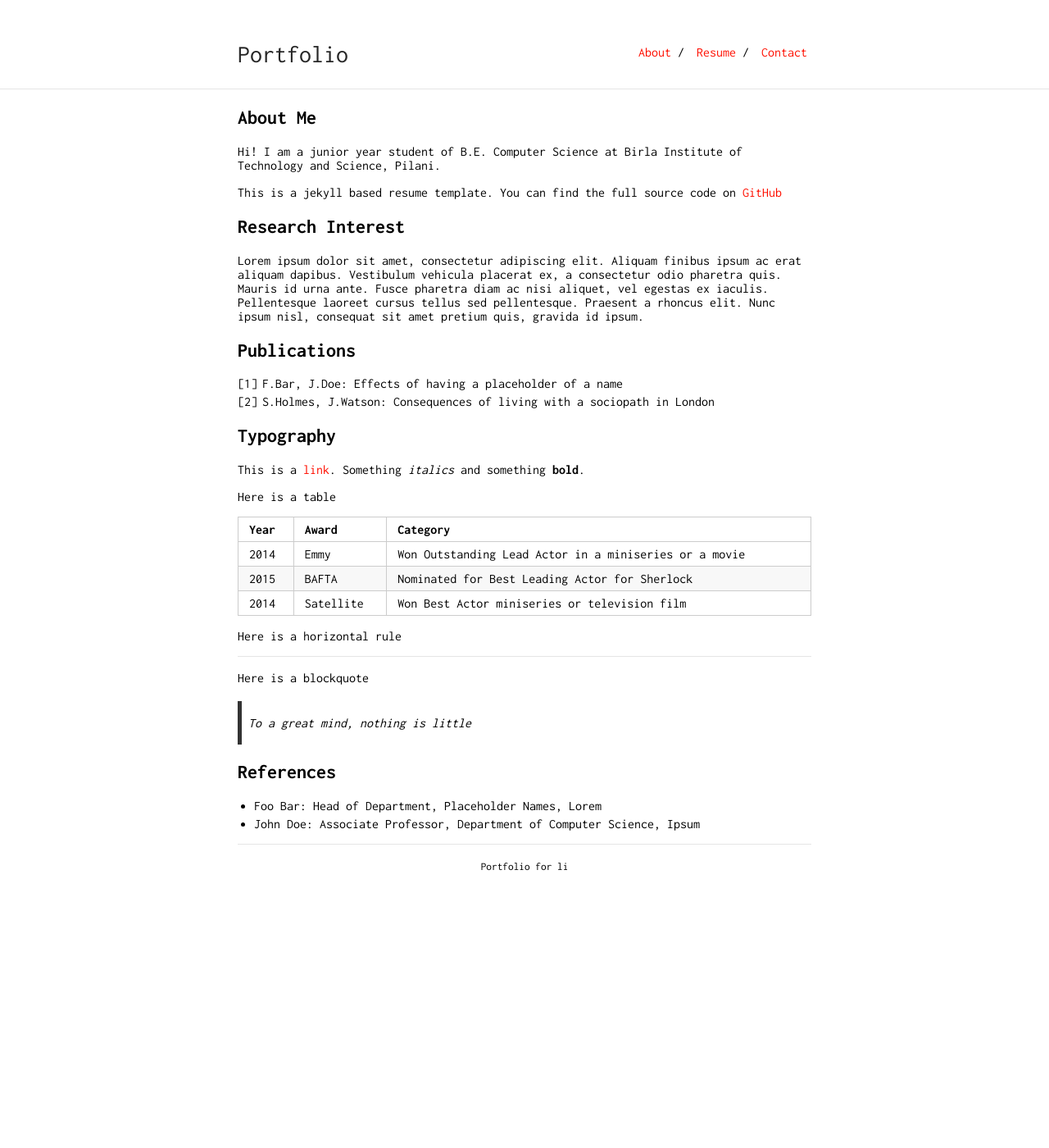
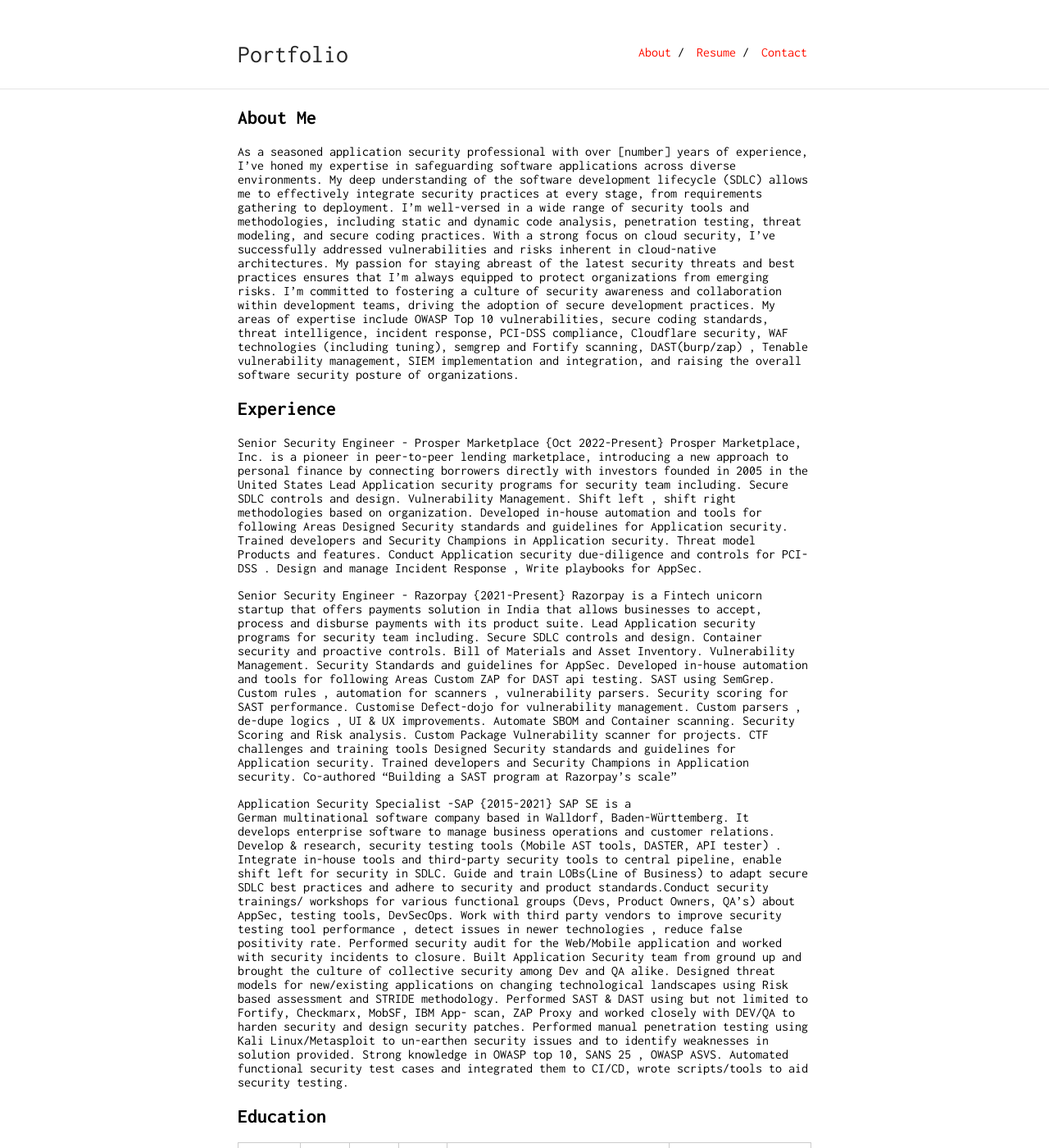
Before and after one commit to lib-rxi/portfolio, a Jekyll site: the page built from index.md, in a window 1280 px wide and 1400 px high. Shown: the whole window at 82% size. Built offline with Jekyll 4.4.1, drawn with Linux system fonts in a browser that asks for light colours; our own code applies the rules of GitHub Pages for plain Markdown files; some of the changed text lies outside the part shown.

Commit message:
Update index.md

```diff
--- a/index.md
+++ b/index.md
@@ -6,18 +6,67 @@ layout: default
 
 <!--<img class="profile-picture" src="sherlock.jpg">-->
 
-Hi! I am a junior year student of B.E. Computer Science at Birla Institute of Technology and Science, Pilani.
+As a seasoned application security professional with over [number] years of experience, I've honed my expertise in safeguarding software applications across diverse environments. My deep understanding of the software development lifecycle (SDLC) allows me to effectively integrate security practices at every stage, from requirements gathering to deployment. I'm well-versed in a wide range of security tools and methodologies, including static and dynamic code analysis, penetration testing, threat modeling, and secure coding practices. With a strong focus on cloud security, I've successfully addressed vulnerabilities and risks inherent in cloud-native architectures. My passion for staying abreast of the latest security threats and best practices ensures that I'm always equipped to protect organizations from emerging risks. I'm committed to fostering a culture of security awareness and collaboration within development teams, driving the adoption of secure development practices. My areas of expertise include OWASP Top 10 vulnerabilities, secure coding standards, threat intelligence, incident response, PCI-DSS compliance, Cloudflare security, WAF technologies (including tuning), semgrep and Fortify scanning, DAST(burp/zap) , Tenable vulnerability management, SIEM implementation and integration, and raising the overall software security posture of organizations.
 
-This is a jekyll based resume template. You can find the full source code on [GitHub](https://github.com/bk2dcradle/researcher)
+## Experience
 
-## Research Interest
+Senior Security Engineer - Prosper Marketplace {Oct 2022-Present}
+Prosper Marketplace, Inc. is a pioneer in peer-to-peer lending marketplace, introducing a new approach to personal finance by connecting borrowers directly with investors founded in 2005 in the United States
+Lead Application security programs for security team including.
+Secure SDLC controls and design.
+Vulnerability Management.
+Shift left , shift right methodologies based on organization.
+Developed in-house automation and tools for following Areas
+Designed Security standards and guidelines for Application security.
+Trained developers and Security Champions in Application security.
+Threat model Products and features.
+Conduct Application security due-diligence and controls for PCI-DSS .
+ Design and manage Incident Response , Write playbooks for AppSec.
 
-Lorem ipsum dolor sit amet, consectetur adipiscing elit. Aliquam finibus ipsum ac erat aliquam dapibus. Vestibulum vehicula placerat ex, a consectetur odio pharetra quis. Mauris id urna ante. Fusce pharetra diam ac nisi aliquet, vel egestas ex iaculis. Pellentesque laoreet cursus tellus sed pellentesque. Praesent a rhoncus elit. Nunc ipsum nisl, consequat sit amet pretium quis, gravida id ipsum.
+ Senior Security Engineer - Razorpay {2021-Present}
+Razorpay is a Fintech unicorn startup that offers payments solution in India that allows businesses to accept, process and disburse payments with its product suite.
+Lead Application security programs for security team including.
+Secure SDLC controls and design.
+Container security and proactive controls.
+Bill of Materials and Asset Inventory.
+Vulnerability Management.
+Security Standards and guidelines for AppSec.
+Developed in-house automation and tools for following Areas
+Custom ZAP for DAST api testing.
+SAST using SemGrep.
+Custom rules , automation for scanners , vulnerability parsers.
+Security scoring for SAST performance.
+Customise Defect-dojo for vulnerability management.
+Custom parsers , de-dupe logics , UI & UX improvements.
+Automate SBOM and Container scanning.
+Security Scoring and Risk analysis.
+Custom Package Vulnerability scanner for projects.
+CTF challenges and training tools
+Designed Security standards and guidelines for Application security.
+Trained developers and Security Champions in Application security.
+Co-authored “Building a SAST program at Razorpay’s scale”
 
-## Publications
 
-1. F.Bar, J.Doe: Effects of having a placeholder of a name
-2. S.Holmes, J.Watson: Consequences of living with a sociopath in London
+Application Security Specialist -SAP {2015-2021}
+SAP SE is a German multinational software company based in Walldorf, Baden-Württemberg. It develops enterprise software to manage business operations and customer relations.
+Develop & research, security testing tools (Mobile AST tools, DASTER, API tester) .
+Integrate in-house tools and third-party security tools to central pipeline, enable shift left for security in SDLC.
+Guide and train LOBs(Line of Business) to adapt secure SDLC best practices and adhere to security and product standards.Conduct security trainings/ workshops for various functional groups (Devs, Product Owners, QA’s) about AppSec, testing tools, DevSecOps.
+Work with third party vendors to improve security testing tool performance , detect issues in newer technologies , reduce false positivity rate.
+Performed security audit for the Web/Mobile application and worked with security incidents to closure.
+Built Application Security team from ground up and brought the culture of collective security among Dev and QA alike.
+Designed threat models for new/existing applications on changing technological landscapes using Risk based assessment and STRIDE methodology.
+Performed SAST & DAST using but not limited to Fortify, Checkmarx, MobSF, IBM App- scan, ZAP Proxy and worked closely with DEV/QA to harden security and design security patches.
+Performed manual penetration testing using Kali Linux/Metasploit to un-earthen security issues and to identify weaknesses in solution provided. Strong knowledge in OWASP top 10, SANS 25 , OWASP ASVS.
+Automated functional security test cases and integrated them to CI/CD, wrote scripts/tools to aid security testing.
+
+## Education
+
+Degree | CGPA | From | To | Institute | Location
+-----|-------|--------
+M.Tech | 8.63 | 2013 | 2015 | Information Security | Trivandrum , India
+B.Tech | 7.28 | 2009 | 2013 | Computer Science & Engineering | Ernakulam , India
+
 
 ## Typography
 
```
